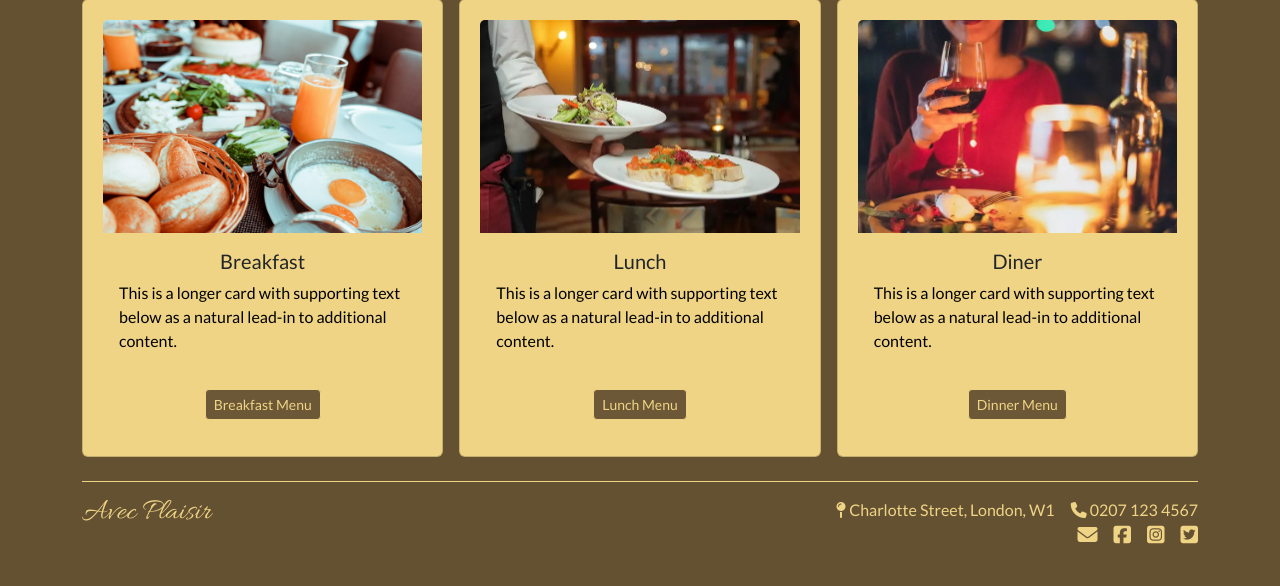
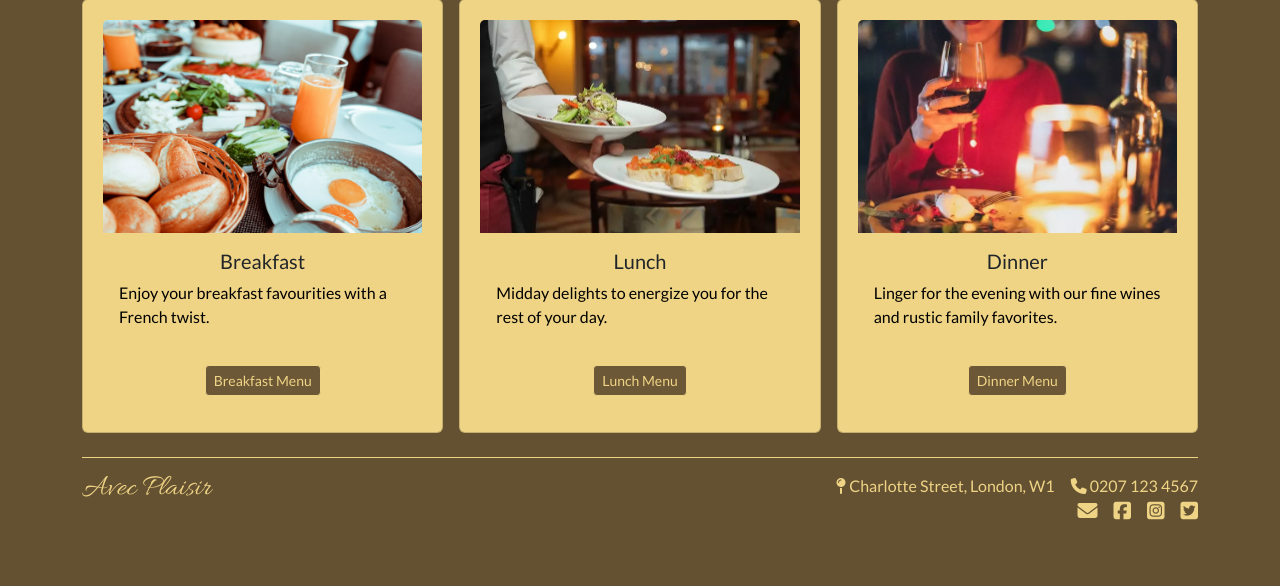
Before and after one commit to leah-jala/PP4-Avec-Plaisir, a Django app: page / in a window 1280 px wide. Shown: the part 627-1213 px from the top of the page. After the commit the page ends 1147 px from the top, so only its background shows below. Run offline with Django 3.2, Linux system fonts and the light colour scheme; some libraries are stand-ins or nearby versions.

Commit message:
Delete unused media folder, add alt text and text descriptions to homepage

```diff
--- a/home/templates/home/index.html
+++ b/home/templates/home/index.html
@@ -23,11 +23,10 @@
     <div class="col">
       <div class="card">
         <img src="/static/images/brunch.webp" class="card-img-top"
-          alt="Los Angeles Skyscrapers" />
+          alt="A close-up view of a table with breakfast, including eggs, bread and a cheese board." />
         <div class="card-body">
           <h5 class="card-title text-center">Breakfast</h5>
-          <p class="card-text">This is a longer card with supporting text below as a natural lead-in to
-            additional content.</p>
+          <p class="card-text">Enjoy your breakfast favourities with a French twist.</p>
           <div class="text-center">
             <a href="https://www.google.com/" class="btn btn-outline-light btn-sm stretched-link">Breakfast Menu</a>
           </div>
@@ -37,11 +36,10 @@
     <div class="col">
       <div class="card">
         <img src="/static/images/lunch.webp" class="card-img-top"
-          alt="Los Angeles Skyscrapers" />
+          alt="A waiter serving lunch appetizers." />
         <div class="card-body">
           <h5 class="card-title text-center">Lunch</h5>
-          <p class="card-text">This is a longer card with supporting text below as a natural lead-in to
-            additional content.</p>
+          <p class="card-text">Midday delights to energize you for the rest of your day.</p>
           <div class="text-center">
             <a href="https://www.google.com/" class="btn btn-outline-light btn-sm stretched-link">Lunch Menu</a>
           </div>
@@ -52,11 +50,10 @@
     <div class="col">
       <div class="card">
         <img src="/static/images/dinner.webp" class="card-img-top"
-          alt="Los Angeles Skyscrapers" />
+          alt="A woman holding a wine glass at a dinner table in a restaurant." />
         <div class="card-body">
-          <h5 class="card-title text-center">Diner</h5>
-          <p class="card-text">This is a longer card with supporting text below as a natural lead-in to
-            additional content.</p>
+          <h5 class="card-title text-center">Dinner</h5>
+          <p class="card-text">Linger for the evening with our fine wines and rustic family favorites.</p>
           <div class="text-center">
             <a href="#" class="btn btn-outline-light btn-sm stretched-link">Dinner Menu</a>
           </div>
```
